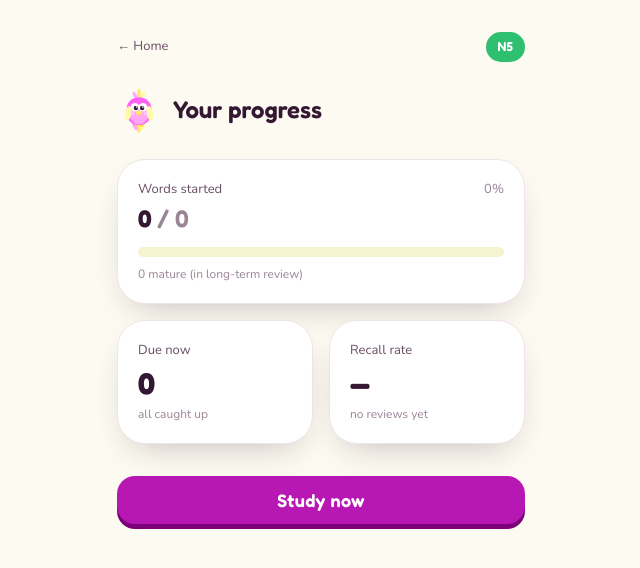
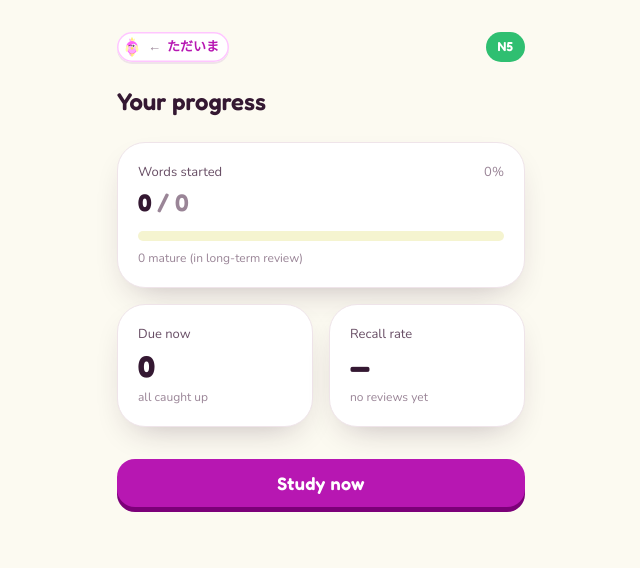
Before and after one commit to chairulakmal/bayana, a Next.js app: page /stats in a window 1280 px wide. Shown: the top 568 px of the page, without its empty margins (319-959 px from the left). Built offline with nearby package versions, Linux system fonts and the light colour scheme; no server answers; the database is empty; sample sign-in values are in the browser's storage.

Commit message:
feat: home link button

```diff
--- a/src/app/browse/page.tsx
+++ b/src/app/browse/page.tsx
@@ -1,10 +1,10 @@
-import Link from "next/link";
 import { redirect } from "next/navigation";
 import { auth } from "@/auth";
 import { getCurrentUserId } from "@/lib/current-user";
 import { getActiveLevel } from "@/lib/profile";
 import { BrowseClient } from "@/components/browse-client";
 import { BrowseLevelPicker } from "@/components/browse-level-picker";
+import { HomeLink } from "@/components/home-link";
 import { Level } from "@/generated/prisma/enums";
 
 // Browse/search page (SPEC §13 Phase 2 light polish). Whole-deck lookup for the active
@@ -31,9 +31,7 @@ export default async function BrowsePage({
   return (
     <main className="mx-auto flex min-h-svh w-full max-w-md flex-col px-5 py-8">
       <div className="flex items-center justify-between">
-        <Link href="/home" className="text-[13px]" style={{ color: "var(--ink-soft)" }}>
-          ← Home
-        </Link>
+        <HomeLink />
       </div>
 
       <h1
--- a/src/app/stats/page.tsx
+++ b/src/app/stats/page.tsx
@@ -4,7 +4,7 @@ import { auth } from "@/auth";
 import { getCurrentUserId } from "@/lib/current-user";
 import { getActiveLevel } from "@/lib/profile";
 import { getLevelStats } from "@/lib/stats";
-import { Parrot } from "@/components/parrot";
+import { HomeLink } from "@/components/home-link";
 
 // Light stats page (SPEC §13 "basic stats"; full dashboard is Phase 4, §16). Shows a few
 // per-active-level numbers — progress, due, recall — linked from the home hub. Server
@@ -25,18 +25,13 @@ export default async function StatsPage() {
     <main className="mx-auto flex min-h-svh w-full max-w-md flex-col px-5 py-8">
       {/* Header: back to the hub + the active level chip */}
       <div className="flex items-center justify-between">
-        <Link href="/home" className="text-[13px]" style={{ color: "var(--ink-soft)" }}>
-          ← Home
-        </Link>
+        <HomeLink />
         <span className={`chip chip-${level.toLowerCase()}`}>{level}</span>
       </div>
 
-      <div className="mt-6 flex items-center gap-3">
-        <Parrot expr="happy" style={{ width: 44, height: 49 }} />
-        <h1 className="text-2xl" style={{ fontFamily: "var(--f-display)", fontWeight: 600 }}>
-          Your progress
-        </h1>
-      </div>
+      <h1 className="mt-6 text-2xl" style={{ fontFamily: "var(--f-display)", fontWeight: 600 }}>
+        Your progress
+      </h1>
 
       {/* Progress: words started / total, with the brand magenta fill */}
       <section
--- /dev/null
+++ b/src/components/home-link.tsx
@@ -0,0 +1,31 @@
+// HomeLink — compact "back to hub" navigation used on secondary pages (Stats, Browse).
+//
+// Pairs with the home hub's おかえり greeting: home says "welcome back" (おかえり),
+// and this link replies "I'm home" (ただいま) — the natural call-and-response that every
+// Japanese speaker knows as a set.
+
+import Link from "next/link";
+import { Parrot } from "@/components/parrot";
+
+export function HomeLink() {
+  return (
+    <Link
+      href="/home"
+      className="inline-flex items-center gap-1.5 active:opacity-70"
+      style={{
+        fontFamily: "var(--f-display)",
+        fontWeight: 600,
+        fontSize: 13,
+        padding: "4px 10px 4px 5px",
+        borderRadius: 999,
+        background: "var(--surface)",
+        boxShadow: "inset 0 0 0 1.5px var(--pink-200), 0 2px 0 var(--line)",
+        color: "var(--grape)",
+      }}
+    >
+      <Parrot expr="wink" style={{ width: 20, height: 22 }} />
+      <span aria-hidden style={{ color: "var(--ink-faint)" }}>←</span>
+      <span className="jp">ただいま</span>
+    </Link>
+  );
+}
```
